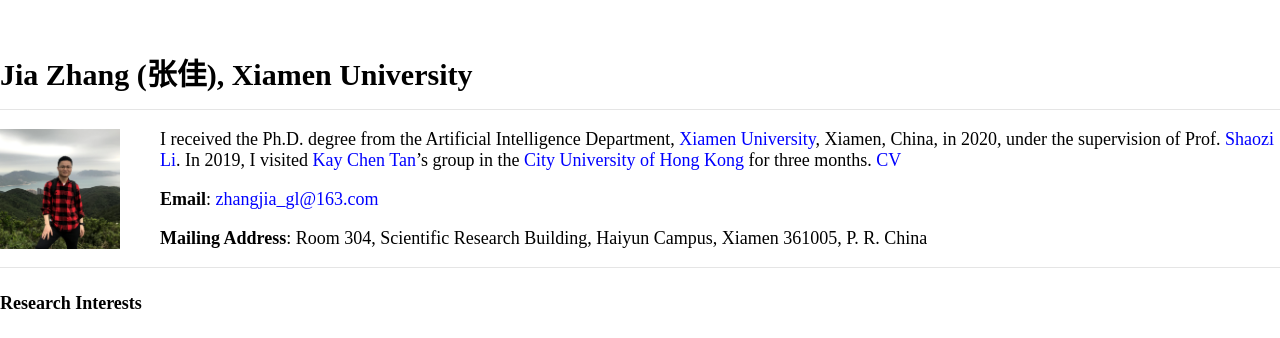
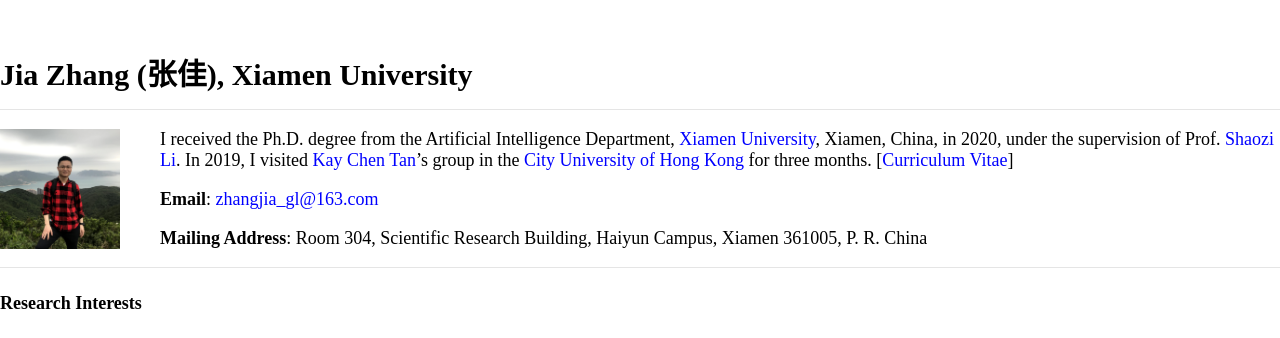
Before and after one commit to jiazhang-ml/jiazhang-ml.github.io, a Jekyll site: the page built from index.md, in a window 1280 px wide. Shown: the top 338 px of the page. Built offline with Jekyll 4.4.1, drawn with Linux system fonts in a browser that asks for light colours.

Commit message:
Update index.md

```diff
--- a/index.md
+++ b/index.md
@@ -5,7 +5,7 @@ layout: default
 
 <img class="profile-picture" src="1.jpg">
 
-I received the Ph.D. degree from the Artificial Intelligence Department, [Xiamen University](https://www.xmu.edu.cn/), Xiamen, China, in 2020, under the supervision of Prof. [Shaozi Li](http://imt.xmu.edu.cn/szdw.html). In 2019, I visited [Kay Chen Tan](http://www.cityu.edu.hk/stfprofile/kaytan.htm)'s group in the [City University of Hong Kong](https://www.cityu.edu.hk/) for three months. [CV](resume.pdf)
+I received the Ph.D. degree from the Artificial Intelligence Department, [Xiamen University](https://www.xmu.edu.cn/), Xiamen, China, in 2020, under the supervision of Prof. [Shaozi Li](http://imt.xmu.edu.cn/szdw.html). In 2019, I visited [Kay Chen Tan](http://www.cityu.edu.hk/stfprofile/kaytan.htm)'s group in the [City University of Hong Kong](https://www.cityu.edu.hk/) for three months. [[Curriculum Vitae](resume.pdf)]
 
 **Email**: [zhangjia_gl@163.com](mailto:zhangjia_gl@163.com)
 
```
